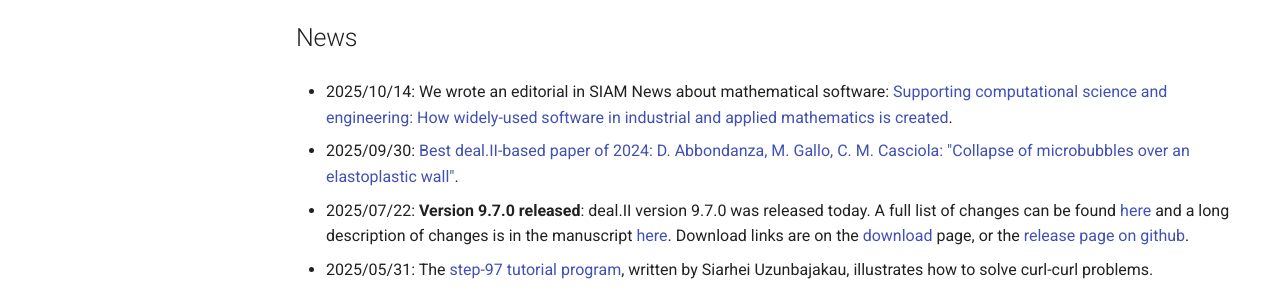
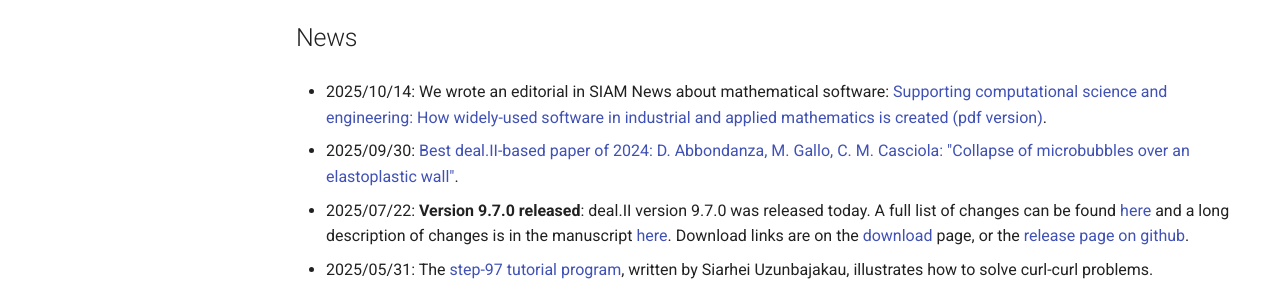
Before and after one commit to dealii/website, an MkDocs documentation site: the page built from docs/index.md, in a window 1280 px wide and 900 px high, scrolled down 572 px. Shown: the part 152-445 px from the top of the window. Built offline with MkDocs 1.6.1 and Material for MkDocs 9.7.7, drawn with Linux system fonts in a browser that asks for light colours; comment, search, counter and statistics services are not loaded.

Commit message:
Link to pdf version of SIAM editorial.

```diff
--- a/docs/index.md
+++ b/docs/index.md
@@ -36,7 +36,8 @@ News
 ----
 
 - 2025/10/14: We wrote an editorial in SIAM News about mathematical software:
-[Supporting computational science and engineering: How widely-used software in industrial and applied mathematics is created](https://www.siam.org/publications/siam-news/articles/supporting-computational-science-and-engineering-the-creation-of-widely-used-software-in-industrial-and-applied-mathematics/).
+[Supporting computational science and engineering: How widely-used software in industrial and applied mathematics is created](https://www.siam.org/publications/siam-news/articles/supporting-computational-science-and-engineering-the-creation-of-widely-used-software-in-industrial-and-applied-mathematics/)
+[(pdf version)](large_assets/miscellaneous/20251014-siam_news.pdf).
 
 - 2025/09/30: [Best deal.II-based paper of 2024: D. Abbondanza, M. Gallo, C. M. Casciola:
 "Collapse of microbubbles over an elastoplastic wall"](community/best_paper_award.md).
```
Also changed, not shown: docs/about/news.md (+2 -1 lines).
